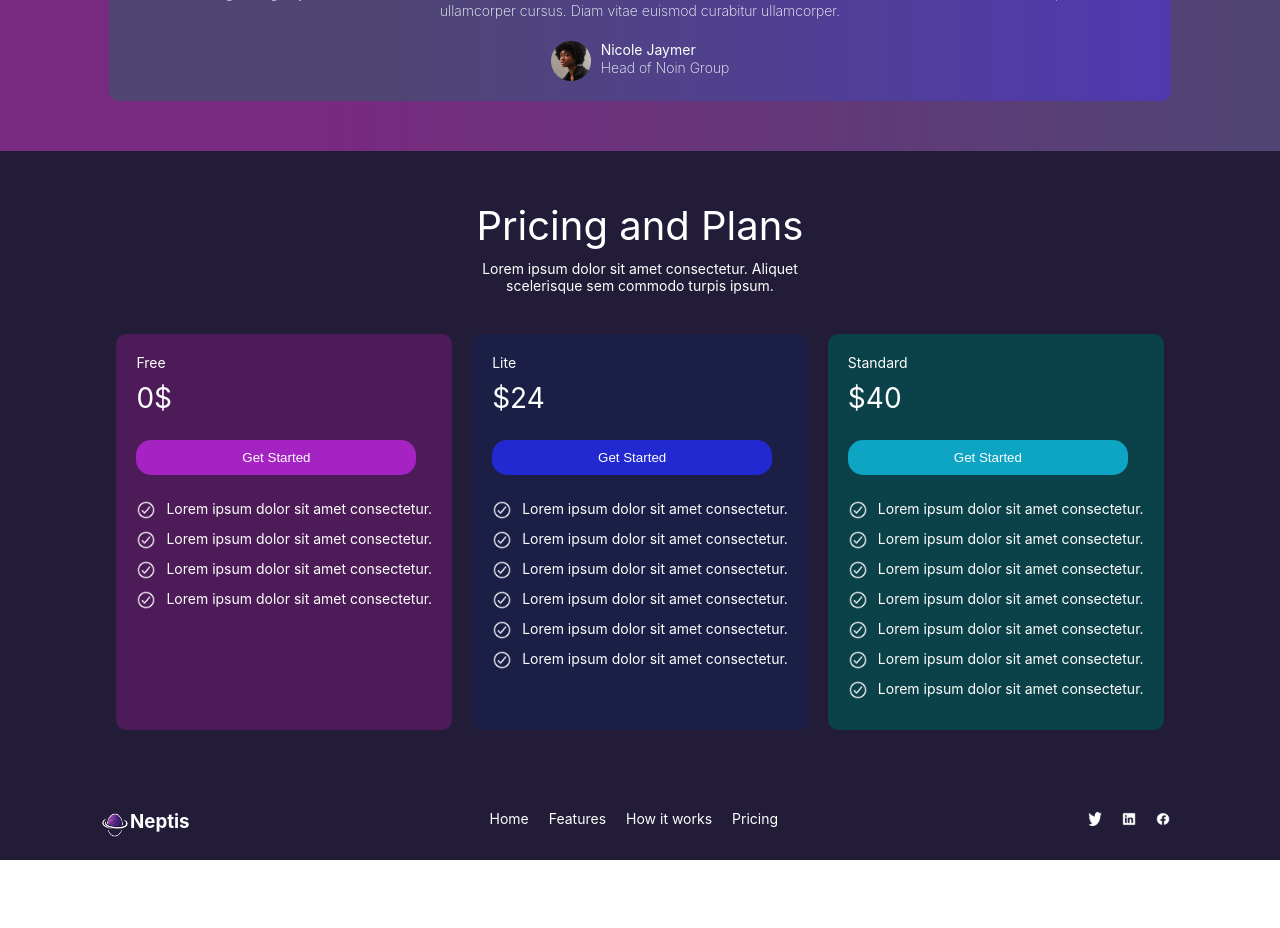
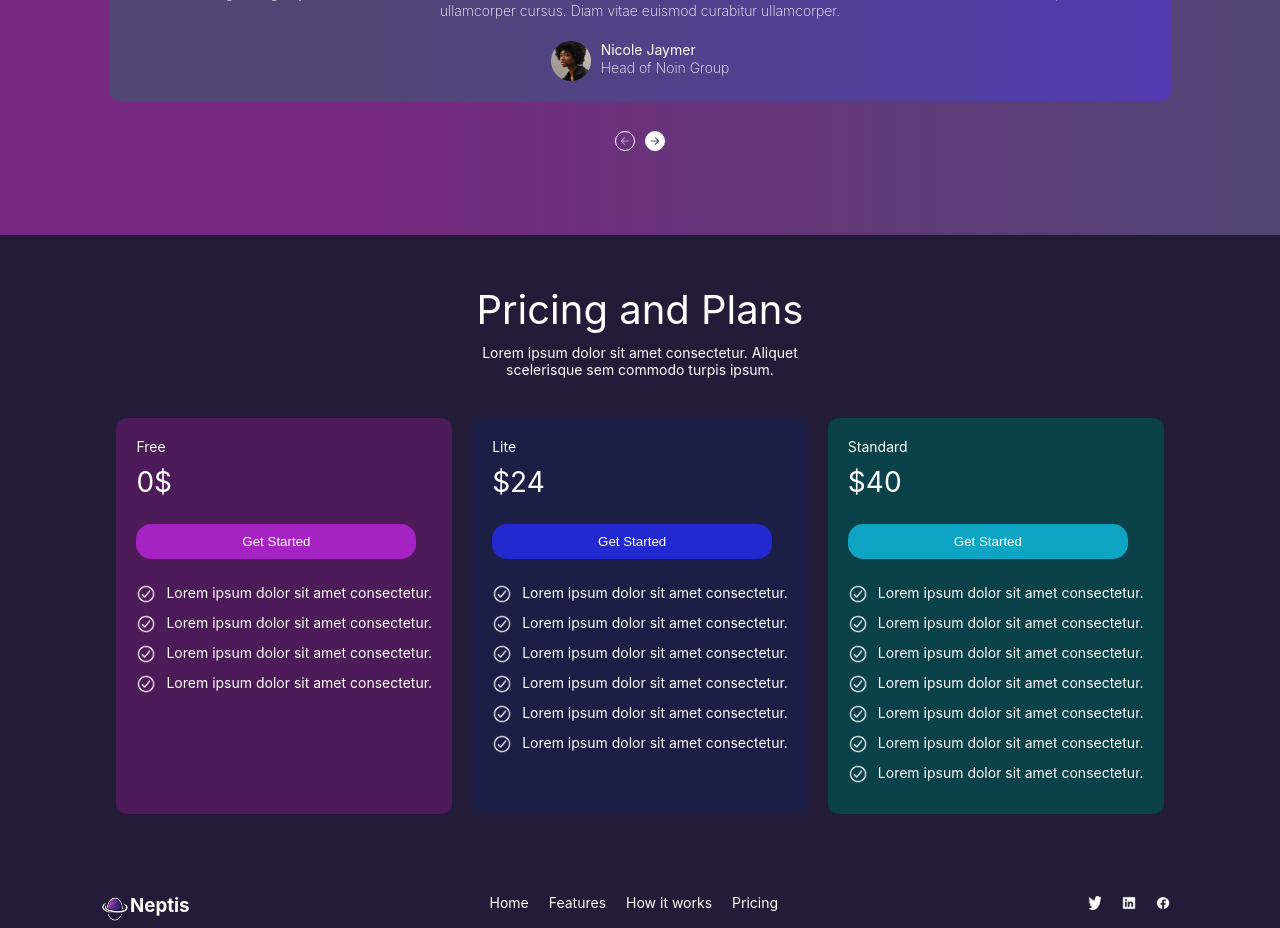
Before and after one commit to Bentike/Neptis, a React (Create React App) app: page / in a window 1280 px wide. Shown: the part 1860-2788 px from the top of the page. Before the commit the page ends 2720 px from the top, so only its background shows below. Built offline with nearby package versions, Linux system fonts and the light colour scheme.

Commit message:
styled control arrows

```diff
--- a/src/Components/Testimonial.js
+++ b/src/Components/Testimonial.js
@@ -1,5 +1,7 @@
 import "../Styles/testimonial.css";
 import client from "../images/testimonial-image.png";
+import arrowBack from "../images/arrow-back.png";
+import arrowForward from "../images/arrow-forward.png";
 
 const Testimonial = () => {
   return (
@@ -27,6 +29,10 @@ const Testimonial = () => {
           </div>
         </div>
       </div>
+      <div className="controls">
+          <img src={arrowBack} alt="slide back"/>
+          <img src={arrowForward} alt="slide forward" className="forward"/>
+      </div>
     </div>
   );
 };
--- a/src/Styles/testimonial.css
+++ b/src/Styles/testimonial.css
@@ -38,3 +38,20 @@
 .role{
     font-weight: 200;
 }
+
+.controls{
+    margin: 30px 0;
+}
+
+.controls img{
+    width: 20px;
+    height: 20px;
+    border: 1px solid #fff;
+    padding: 3px;
+    margin: 0 5px;
+    border-radius: 50px;
+}
+
+.forward{
+    background-color: #fff;
+}
```
